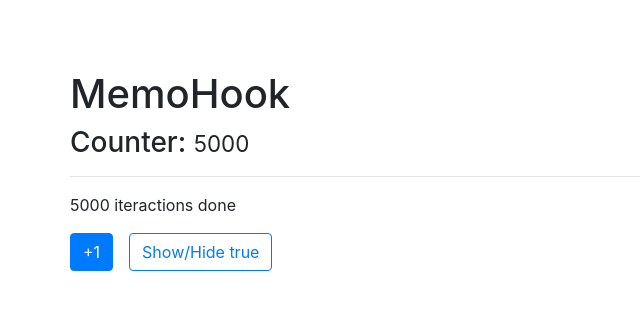
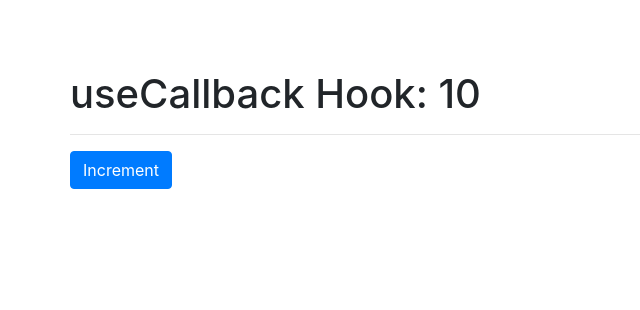
Before and after one commit to andrezffajardo/ReactJS-zero-to-expert-Hook-App, a React (Create React App) app: page / in a window 1280 px wide. Shown: the top 310 px of the page, without its empty margins (0-640 px from the left). Built offline with nearby package versions, Linux system fonts and the light colour scheme.

Commit message:
useCallback Hook

```diff
--- /dev/null
+++ b/src/components/06-memos/CallbackHook.js
@@ -0,0 +1,34 @@
+import React, { useCallback, useEffect, useState } from 'react';
+import '../02-useEffect/effects.css';
+import { ShowIncrement } from './ShowIncrement';
+
+export const CallbackHook = () => {
+
+    const [counter, setCounter] = useState( 10 );
+
+    // const increment = () => {
+    //     setCounter( counter + 1 );
+    // }
+
+    const increment = useCallback(
+        (num) => {
+            setCounter( c => c + num );
+        },
+        [ setCounter ]
+    );
+
+    useEffect( () => {
+        //??
+    }, [increment] )
+
+
+    return (
+        <div>
+            <h1>useCallback Hook: { counter }</h1>
+            <hr />
+
+            <ShowIncrement increment={ increment }/>
+
+        </div>
+    );
+};
--- /dev/null
+++ b/src/components/06-memos/ShowIncrement.js
@@ -0,0 +1,17 @@
+import React from 'react';
+
+export const ShowIncrement = React.memo(({ increment }) => {
+
+    console.log(' I regenerated :( ')
+
+    return (
+        <button
+            className="btn btn-primary"
+            onClick={ () => {
+                increment( 5 );
+            }}
+        >
+            Increment
+        </button>
+    );
+})
--- a/src/index.js
+++ b/src/index.js
@@ -10,10 +10,11 @@ import ReactDOM from 'react-dom';
 //import {RealExampleRef} from "./components/04-useRef/RealExampleRef";
 //import {Layout} from "./components/05-useLayoutEffect/Layout";
 //import {Memorize} from "./components/06-memos/Memorize";
-import {MemoHook} from "./components/06-memos/MemoHook";
+//import {MemoHook} from "./components/06-memos/MemoHook";
+import {CallbackHook} from "./components/06-memos/CallbackHook";
 
 
 ReactDOM.render(
-    <MemoHook />,
+    <CallbackHook />,
   document.getElementById('root')
 );
```
